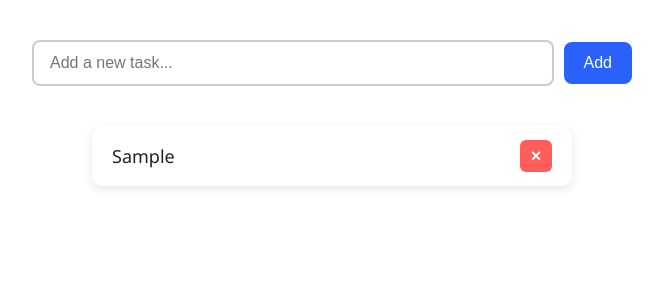
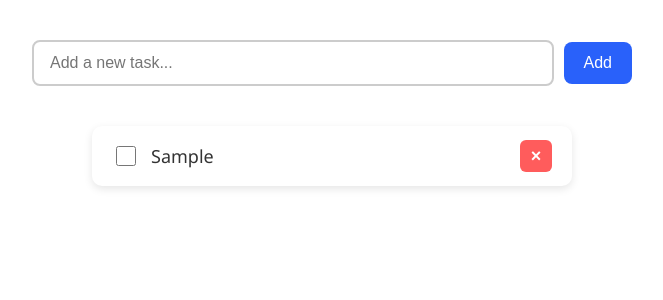
Before and after one commit to annieversaryyyyy/React-ToDo-List, a React (Create React App) app: page / in a window 1280 px wide. Both pictures are taken after typing "Sample" into the empty fields and a click on the button "Add". Shown: the top 300 px of the page, without its empty margins (308-971 px from the left). Built offline with nearby package versions, Linux system fonts and the light colour scheme.

Commit message:
feat: add completed state handling for checkbox rendering

```diff
--- a/src/App.js
+++ b/src/App.js
@@ -26,6 +26,16 @@ const App = () => {
     setTasks(tasks.filter((task) => task.id !== id));
   };
 
+  const toggleTask = (id) => {
+    setTasks(
+      tasks.map((task) =>
+        task.id === id ? { ...task, completed: !task.completed } : task
+      )
+    );
+  };
+
+  console.log(tasks);
+
   return (
     <>
       <AddTaskForm
@@ -34,7 +44,7 @@ const App = () => {
         onTextChange={(e) => setNewTask(e.target.value)}
       />
 
-      <Task task={tasks} onDelete={deleteTask} />
+      <Task task={tasks} onDelete={deleteTask} toggleTask={toggleTask} />
     </>
   );
 };
--- a/src/Task/Task.css
+++ b/src/Task/Task.css
@@ -9,38 +9,33 @@
   font-family: "Segoe UI", Tahoma, Geneva, Verdana, sans-serif;
 }
 
-.list-group-item {
-  background: #fff;
-  border-radius: 10px;
-  padding: 14px 20px;
-  box-shadow: 0 3px 8px rgba(0, 0, 0, 0.1);
-  display: flex;
-  align-items: center;
-  justify-content: space-between;
-  font-size: 18px;
-  color: #222;
-  transition: background-color 0.3s ease;
-  cursor: default;
-}
-
-.list-group-item {
-  background: #fff;
-  border-radius: 10px;
-  padding: 14px 20px;
-  box-shadow: 0 3px 8px rgba(0, 0, 0, 0.1);
-  display: flex;
-  align-items: center;
-  justify-content: space-between;
-  font-size: 18px;
-  color: #222;
-  transition: background-color 0.3s ease, transform 0.3s ease;
-  cursor: default;
-}
-
 .list-group-item:hover {
   background-color: #f2f7ff;
   transform: scale(1.05);
   box-shadow: 0 6px 15px rgba(0, 0, 0, 0.15);
+}
+
+.task-left {
+  display: flex;
+  align-items: center;
+  gap: 12px;
+}
+
+.custom-checkbox {
+  width: 20px;
+  height: 20px;
+  cursor: pointer;
+  accent-color: #007bff;
+}
+
+.task-text {
+  font-size: 18px;
+  color: #333;
+}
+
+.task-text.completed {
+  text-decoration: line-through;
+  color: #999;
 }
 
 .deleteButton {
@@ -60,3 +55,17 @@
 .deleteButton:hover {
   background-color: #e04848;
 }
+
+.list-group-item {
+  background: #fff;
+  border-radius: 10px;
+  padding: 14px 20px;
+  box-shadow: 0 3px 8px rgba(0, 0, 0, 0.1);
+  display: flex;
+  align-items: center;
+  justify-content: space-between;
+  font-size: 18px;
+  color: #222;
+  transition: background-color 0.3s ease, transform 0.3s ease;
+  cursor: default;
+}
--- a/src/Task/Task.js
+++ b/src/Task/Task.js
@@ -1,12 +1,22 @@
 import React from "react";
 import "./Task.css";
 
-const Task = ({ task, onDelete }) => {
+const Task = ({ task, onDelete, toggleTask }) => {
   return (
     <ul className="taskCard">
       {task.map((item) => (
         <li className="list-group-item" data-id={item.id} key={item.id}>
-          <span>{item.task}</span>
+          <div className="task-left">
+            <input
+              type="checkbox"
+              checked={item.completed}
+              onChange={() => toggleTask(item.id)}
+              className="custom-checkbox"
+            />
+            <span className={item.completed ? "task-text completed" : "task-text"}>
+              {item.task}
+            </span>
+          </div>
           <button className="deleteButton" onClick={() => onDelete(item.id)}>
             ×
           </button>
```
